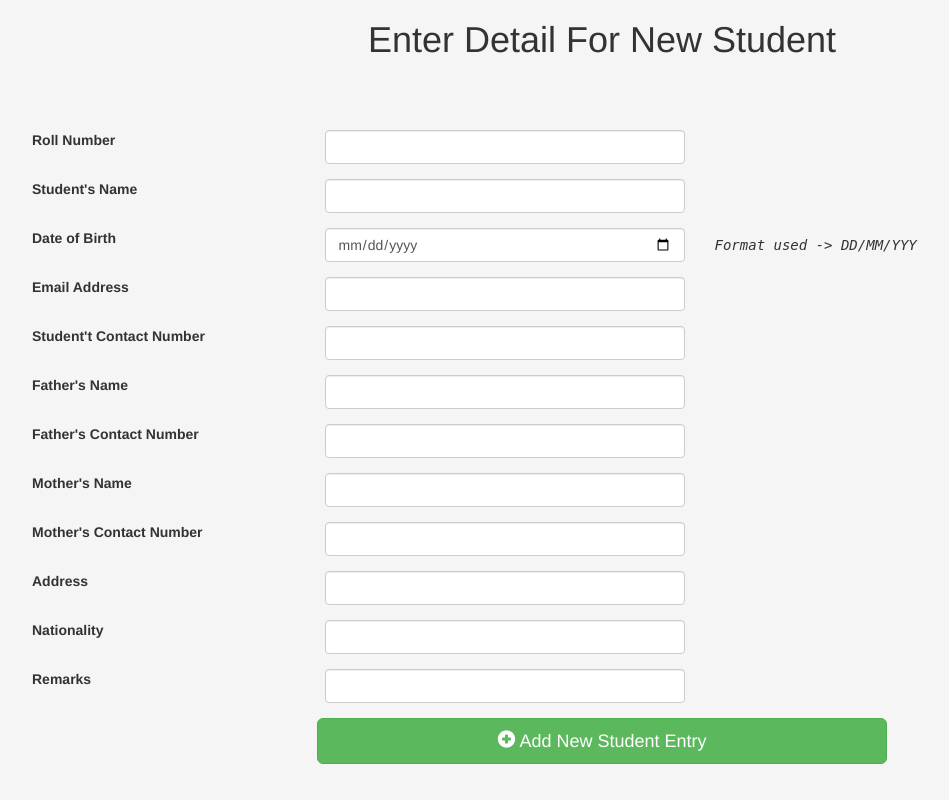
After one commit to tbhaxor/educational_projects, a PHP site: page /manager/new.php in a window 1280 px wide. The commit adds this page. Shown: the whole page, without its empty margins (38-987 px from the left). Run offline with PHP 8.4, Linux system fonts and the light colour scheme.

Commit message:
PHP MySQL - Student Management I (procedural mysql)

```diff
--- /dev/null
+++ b/PHP MySQL - Student Management I/manager/new.php
@@ -0,0 +1,60 @@
+<html>
+<head>
+<title>Student Management Program</title>
+<!--IMPORT STYLESHEET AND SCRIPT-->
+<link rel="stylesheet" href="../assets/css/bootstrap.min.css">
+<link rel="stylesheet" href="../assets/css/master.css">
+<script type="text/javascript" src="../assets/js/bootstrap.min.js"></script>
+<?php
+include_once '../dbconnection.php';
+if(isset($_POST['enter']) and $connection)
+{
+  $roll_no = $_POST['rollno'];
+  $name = $_POST['name'];
+  $dob = $_POST['dob'];
+  $email = $_POST['email'];
+  $cnum = $_POST['cnum'];
+  $fname = $_POST['fname'];
+  $fcnum = $_POST['fcnum'];
+  $mname = $_POST['mname'];
+  $mcnum = $_POST['mcnum'];
+  $addr = $_POST['addr'];
+  $nationality = $_POST['nationality'];
+  $remarks = $_POST['remarks'];
+  if(mysqli_query($connection,"INSERT INTO `stumanage_students`(`roll_no`, `name`, `dob`, `father_name`, `mother_name`, `email`, `contact_number`, `father_c_number`, `mother_c_number`, `nationality`, `address`, `remarks`) VALUES ('$roll_no','$name','$dob','$fname','$mname','$email','$cnum','$fcnum','$mcnum','$nationality','$addr','$remarks')"))
+  {
+    echo "<script>alert('ERROR : Successfully Entered');window.location.href='dashboard.php';</script>";
+  }
+  else
+  {
+    echo "<script>alert('ERROR : Not Insert');window.location.href='dashboard.php';</script>";
+  }
+  mysqli_close($connection);
+}
+else
+{
+  if($connection)
+  {
+      echo "<center><h1>Enter Detail For New Student</h1></center><br><br><br>";
+      echo "<form action='' method=post class=form-horizontal><div class=container>";
+      echo "<div class=form-group><div class=col-xs-3><strong>Roll Number</strong></div><div class=col-xs-4><input type=text name='rollno'class=form-control></div></div>";
+      echo "<div class=form-group><div class=col-xs-3><strong>Student's Name</strong></div><div class=col-xs-4><input type=text name='name' class=form-control></div></div>";
+      echo "<div class=form-group><div class=col-xs-3><strong>Date of Birth</strong></div><div class=col-xs-4><input type=date name='dob' class=form-control></div><div class=col-xs-4 style=font-family:monospace;margin-top:7px;><i>Format used -> DD/MM/YYY</i></div></div>";
+      echo "<div class=form-group><div class=col-xs-3><strong>Email Address</strong></div><div class=col-xs-4><input type=text name='email' class=form-control></div></div>";
+      echo "<div class=form-group><div class=col-xs-3><strong>Student't Contact Number</strong></div><div class=col-xs-4><input type=text name='cnum' class=form-control></div></div>";
+      echo "<div class=form-group><div class=col-xs-3><strong>Father's Name</strong></div><div class=col-xs-4><input type=text name='fname' class=form-control></div></div>";
+      echo "<div class=form-group><div class=col-xs-3><strong>Father's Contact Number</strong></div><div class=col-xs-4><input type=text name='fcnum' class=form-control></div></div>";
+      echo "<div class=form-group><div class=col-xs-3><strong>Mother's Name</strong></div><div class=col-xs-4><input type=text name='mname' class=form-control></div></div>";
+      echo "<div class=form-group><div class=col-xs-3><strong>Mother's Contact Number</strong></div><div class=col-xs-4><input type=text name='mcnum' class=form-control></div></div>";
+      echo "<div class=form-group><div class=col-xs-3><strong>Address</strong></div><div class=col-xs-4><input type=text name='addr' class=form-control></div></div>";
+      echo "<div class=form-group><div class=col-xs-3><strong>Nationality</strong></div><div class=col-xs-4><input type=text name='nationality' class=form-control></div></div>";
+      echo "<div class=form-group><div class=col-xs-3><strong>Remarks</strong></div><div class=col-xs-4><input type=text name='remarks' class=form-control></div></div>";
+      echo "<center><button name='enter' class='btn btn-success btn-lg' style='width:50%'><i class='glyphicon glyphicon-plus-sign'></i> Add New Student Entry</button></center>";
+      echo "</div></form>";
+    }
+  else
+  {
+    echo "<strong>Error : </strong>Can\'t Establish DB Connection";
+  }
+}
+?>
```
Also changed, not shown: PHP MySQL - Student Management I/index.php (+0 -10 lines), PHP MySQL - Student Management I/manager/view.php (+26 -10 lines), PHP MySQL - Student Management I/SS.PNG (added).
